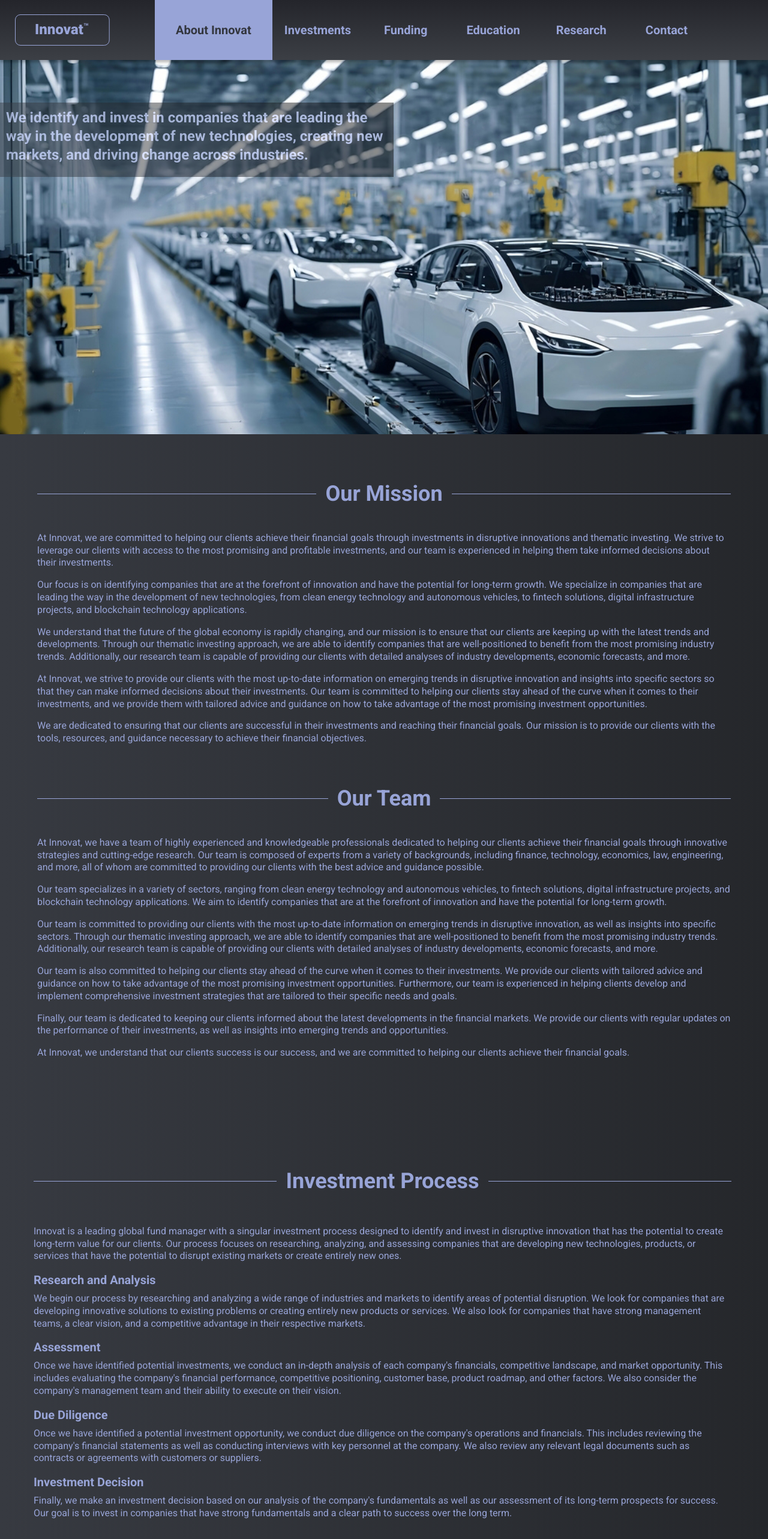
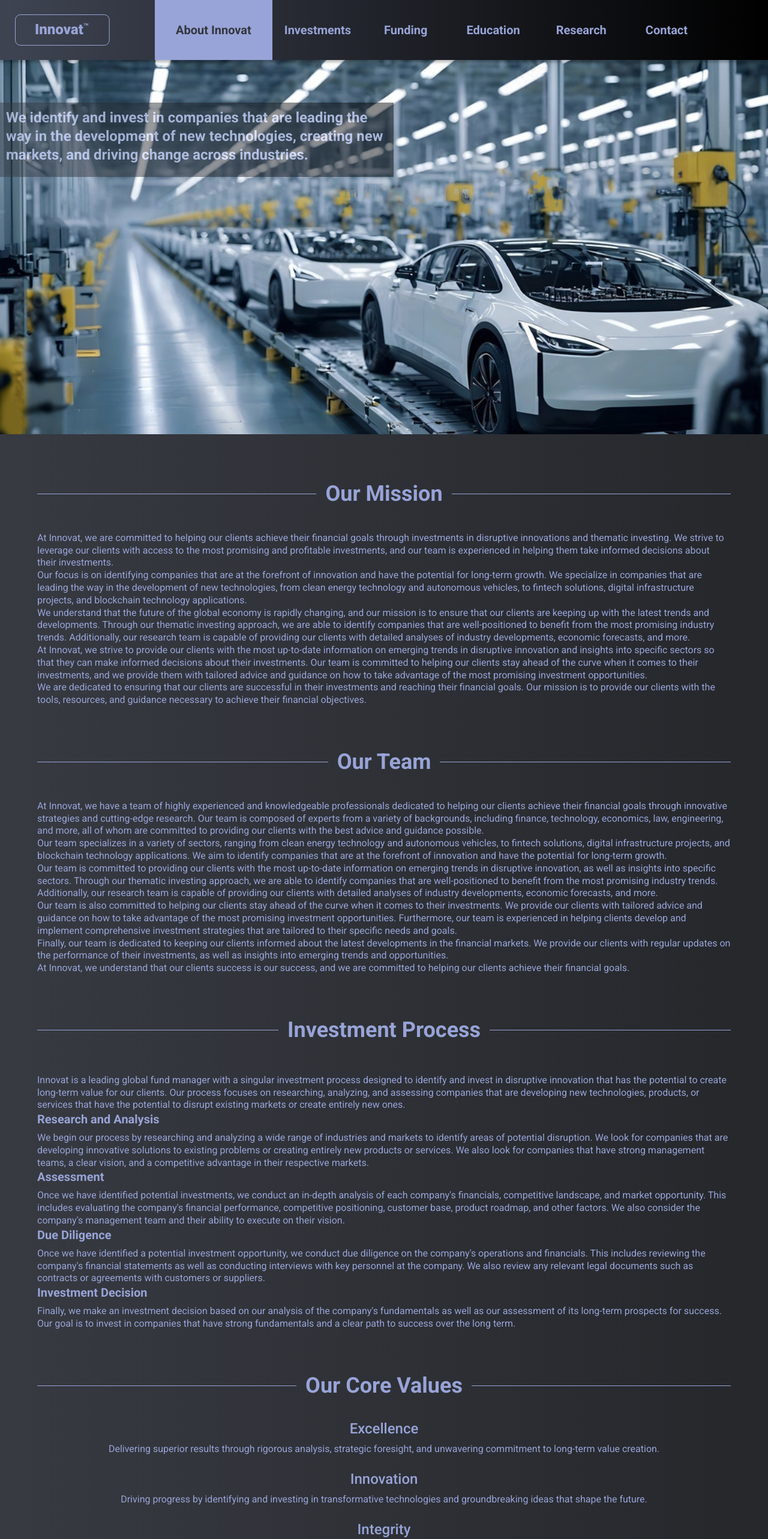
Before and after one commit to suhag-alamin/innovation, a React (Vite) app: page /about-innovat in a window 1280 px wide. Shown: the top 2566 px of the page at 60% size. Built offline with nearby package versions, Linux system fonts and the light colour scheme.

Commit message:
updatesssss 5

```diff
--- a/src/components/Layout/Footer.jsx
+++ b/src/components/Layout/Footer.jsx
@@ -1,22 +1,23 @@
 import { Link } from "react-router-dom";
 import "../../styles/footer.scss";
 import { LinkedIn, Logo, Telegram, Twitter } from "../Image";
+import { Col, Row } from "react-bootstrap";
 
 const Footer = () => {
   return (
     <div className="footer icontainer d-grid gap-4">
       <div className="">
         <div className="footer-area">
-          <div className="row">
-            <div className="col-lg-3">
+          <Row className="row">
+            <Col lg={3}>
               <div className="footer-item text-center text-md-start">
                 <Link to="/">
                   <Logo />
                 </Link>
               </div>
               <p className="copyright">© 2024 Innovat. All rights reserved.</p>
-            </div>
-            <div className="col-lg-4">
+            </Col>
+            <Col lg={6}>
               <div className="footer-weget">
                 <div className="footer-item d-none d-lg-block">
                   <div className="footerLinks">
@@ -56,8 +57,8 @@ const Footer = () => {
                   </div>
                 </div>
               </div>
-            </div>
-            <div className="col-lg-3">
+            </Col>
+            <Col lg={3}>
               <div className="footer-item connect-icon">
                 <div className="fs-20 fw-700 text-center">Connect with us </div>
                 <ul>
@@ -93,8 +94,8 @@ const Footer = () => {
                   </li>
                 </ul>
               </div>
-            </div>
-          </div>
+            </Col>
+          </Row>
         </div>
 
         <div className="footer-bottom">
--- a/src/components/Layout/Navbar.jsx
+++ b/src/components/Layout/Navbar.jsx
@@ -1,22 +1,28 @@
 /* eslint-disable react/prop-types */
 import { useState } from "react";
 import { Nav, Navbar } from "react-bootstrap";
-import { Link, NavLink } from "react-router-dom";
+import { Link, NavLink, useLocation } from "react-router-dom";
 import "../../styles/navbar.scss";
 import { Logo } from "../Image";
 
 const NavigationBar = () => {
   const [expanded, setExpanded] = useState(false);
+  const location = useLocation();
 
   const handleToggle = () => setExpanded(!expanded);
   const handleClose = () => setExpanded(false);
+
+  const navbarClass =
+    location.pathname === "/about-innovat"
+      ? "navbar-main about-innovat"
+      : "navbar-main";
 
   return (
     <>
       <Navbar
         collapseOnSelect
         expand="lg"
-        className="navbar-main icontainer"
+        className={`${navbarClass} icontainer`}
         expanded={expanded}
       >
         <div className="navbar-wrapper-container">
--- a/src/styles/about.scss
+++ b/src/styles/about.scss
@@ -115,19 +115,21 @@
 
   p {
     font-size: 16px;
+    margin: 0;
   }
 
-  &.team {
-    margin: 50px 0;
-    padding: 0 62px 64px 62px;
-  }
-  &.investment-process {
-    margin: 50px 0;
-    padding: 0px 61px 38px 56px;
-  }
+  // &.team {
+  //   margin: 50px 0;
+  //   padding: 0 62px 64px 62px;
+  // }
+  // &.investment-process {
+  //   margin: 50px 0;
+  //   padding: 0px 61px 38px 56px;
+  // }
   &.core-values {
-    margin: 50px 0 0 0;
-    padding: 0px 57px 194px 60px;
+    // margin: 50px 0 0 0;
+    // padding: 0px 57px 194px 60px;
+    padding-bottom: 194px;
     h5 {
       font-size: 24px;
 
--- a/src/styles/contact.scss
+++ b/src/styles/contact.scss
@@ -131,6 +131,7 @@
 
       &::placeholder {
         color: $color0;
+        opacity: 0.5;
         font-size: 15px;
         font-weight: 500;
       }
--- a/src/styles/navbar.scss
+++ b/src/styles/navbar.scss
@@ -7,6 +7,10 @@
   // padding: 12px 0 !important;
   padding: 0 0 0 25px !important;
   overflow: hidden;
+
+  &.about-innovat {
+    background: linear-gradient(270deg, #000 0%, #3f4452 100%) !important;
+  }
 
   // .navbar-collapse.collapse.show {
   //   background: linear-gradient(270deg, #25272b 0%, #373a41 100%);
```
Also changed, not shown: src/styles/home.scss (+7 -7 lines).
